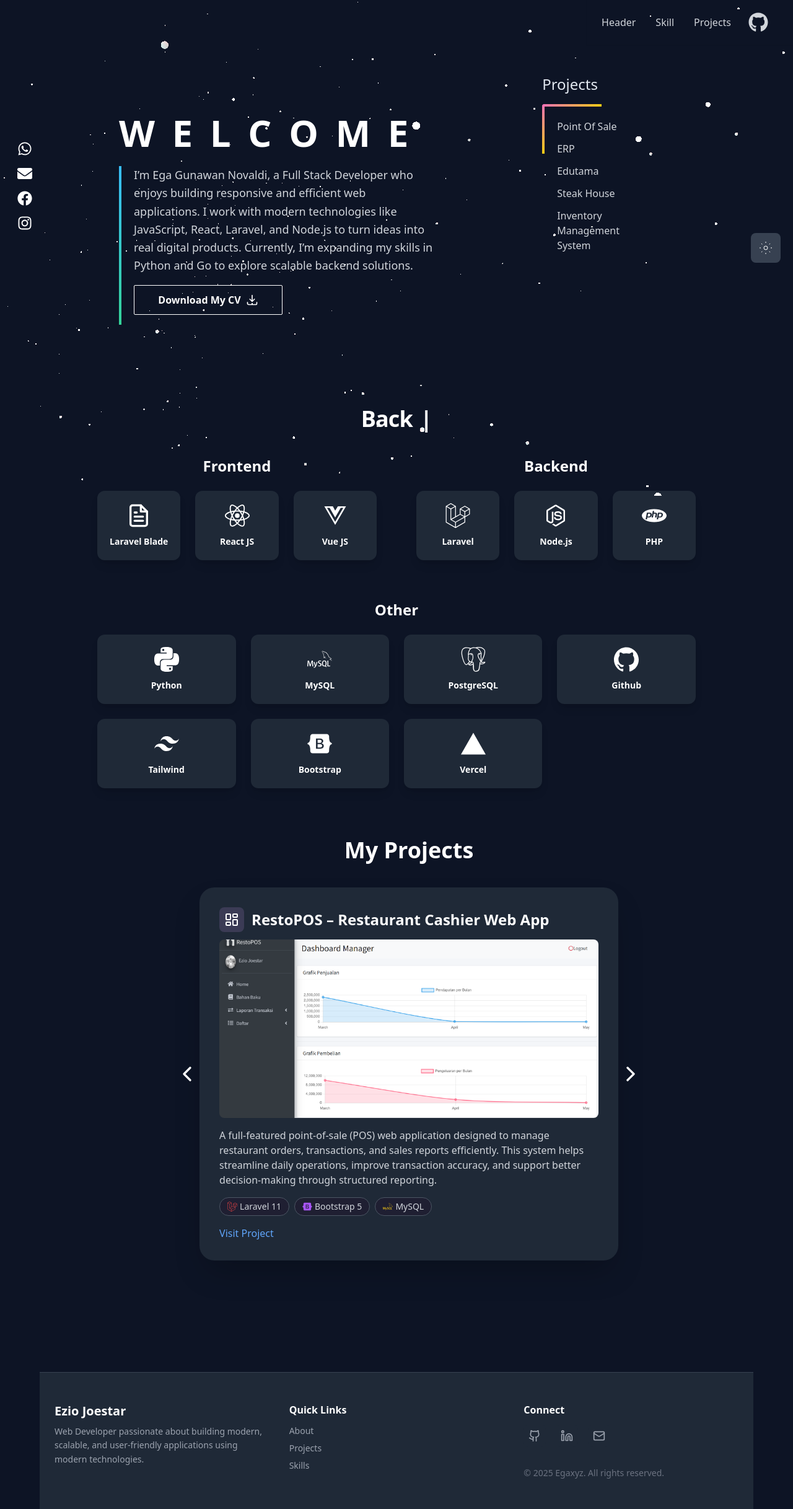
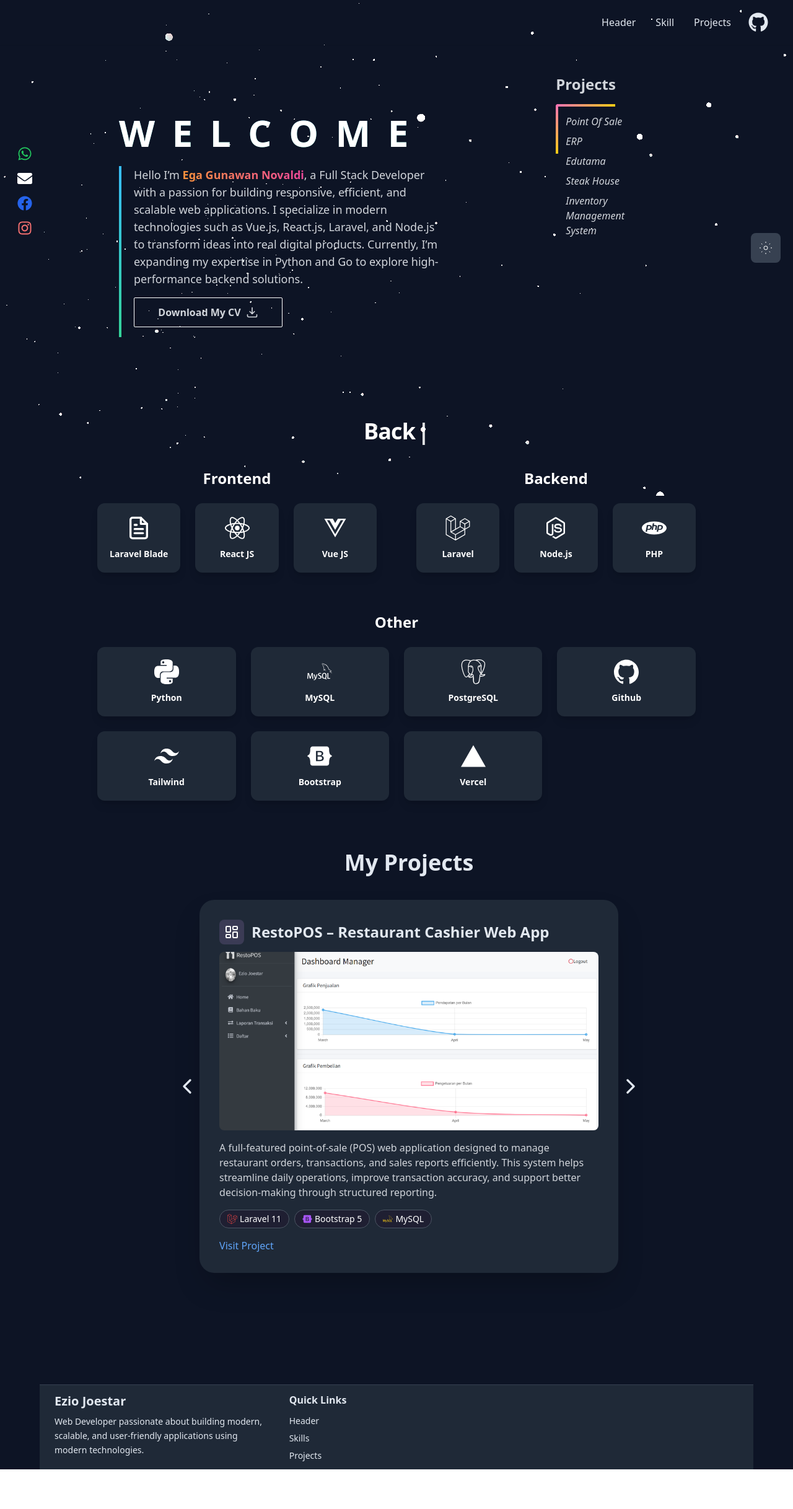
Before and after one commit to Egaxyz/Portofolio, a React (Create React App) app: page / in a window 1280 px wide. Shown: the whole page at 62% size. After the commit the page ends 2371 px from the top, so only its background shows below. Built offline with nearby package versions, Linux system fonts and the light colour scheme.

Commit message:
Feat: Theme Mode

```diff
--- a/src/App.jsx
+++ b/src/App.jsx
@@ -44,7 +44,7 @@
 
       <div className="flex-1 flex flex-col items-center ">
         <div className="flex-1 flex">
-          <Header />
+          <Header theme={theme} />
         </div>
         <div className="flex-1 flex mt-3">
           <About />
--- a/src/components/Contact.jsx
+++ b/src/components/Contact.jsx
@@ -4,26 +4,19 @@
   FaFacebook,
   FaInstagram,
   FaWhatsapp,
-  FaBars,
-  FaTimes,
 } from "react-icons/fa";
 
 export default function Contact() {
-  const [open, setOpen] = useState(false);
+  const [open] = useState(false);
 
   return (
-    <section className="sm:my-52 my-5 ml-1">
-      {/* === MOBILE BURGER MENU (kecil & tanpa jarak) === */}
+    <section className="sm:my-52 my-5">
       <div className="sm:hidden">
-        <button
-          onClick={() => setOpen(!open)}
-          className="text-white text-xl p-1" // lebih kecil & lebih rapat
-        >
+        {/* <button onClick={() => setOpen(!open)} className="text-xl p-1">
           {open ? <FaTimes /> : <FaBars />}
-        </button>
+        </button> */}
       </div>
 
-      {/* === CONTACT LIST === */}
       <ul
         className={`
           ${open ? "block" : "hidden"}
@@ -31,13 +24,15 @@
           space-y-3
           text-lg sm:text-2xl
           relative
-          ml-1
+          p-2
+          dark:bg-transparent
+          bg-slate-500
+          rounded-xl
         `}
       >
-        {/* WhatsApp */}
         <li className="relative h-5 w-5 sm:h-7 sm:w-5">
           <a href="https://wa.me/+6285806428673" target="blank">
-            <FaWhatsapp className="text-white absolute left-0 top-0 transition-all duration-200 hover:scale-150 hover:bg-white hover:text-black hover:rounded-full hover:p-1 hover:m-1 hover:translate-x-2 hover:-translate-y-1" />
+            <FaWhatsapp className="text-green-500 absolute hover:bg-white hover:rounded-full " />
           </a>
         </li>
 
@@ -47,21 +42,21 @@
             href="https://mail.google.com/mail/?view=cm&fs=1&to=egagunawannovaldi@gmail.com"
             target="blank"
           >
-            <FaEnvelope className="text-white absolute left-0 top-0 transition-all duration-200 hover:scale-150 hover:bg-white hover:text-black hover:rounded-full hover:p-1 hover:m-2 hover:translate-x-2 hover:-translate-y-1" />
+            <FaEnvelope className="text-white absolute hover:bg-black dark:hover:text-black " />
           </a>
         </li>
 
         {/* Facebook */}
         <li className="relative h-5 w-5 sm:h-7 sm:w-5">
           <a href="https://www.facebook.com/ezio.joestarii" target="blank">
-            <FaFacebook className="text-white absolute left-0 top-0 transition-all duration-200 hover:scale-150 hover:bg-white hover:text-black hover:rounded-full hover:p-1 hover:m-2 hover:translate-x-2 hover:-translate-y-1" />
+            <FaFacebook className="absolute text-blue-600 hover:bg-white hover:rounded-full " />
           </a>
         </li>
 
         {/* Instagram */}
         <li className="relative h-5 w-5 sm:h-7 sm:w-5">
           <a href="https://www.instagram.com/noval_gunz/" target="blank">
-            <FaInstagram className="text-white absolute left-0 top-0 transition-all duration-200 hover:scale-150 hover:bg-white hover:text-black hover:rounded-full hover:p-1 hover:m-2 hover:translate-x-2 hover:-translate-y-1" />
+            <FaInstagram className="absolute text-red-400 hover:bg-white hover:rounded-full " />
           </a>
         </li>
       </ul>
--- a/src/components/Footer.jsx
+++ b/src/components/Footer.jsx
@@ -2,33 +2,33 @@
 
 export default function Footer() {
   return (
-    <footer className="bg-[#1f2937] border-t border-gray-700 mt-20">
-      <div className="max-w-6xl mx-auto px-6 py-12">
+    <footer className="dark:bg-[#1f2937] bg-slate-400 border-t border-gray-700 mt-20">
+      <div className="max-w-6xl mx-auto px-6 py-3">
         <div className="grid grid-cols-1 md:grid-cols-3 gap-8">
           <div>
-            <h2 className="text-white text-xl font-bold mb-2">Ezio Joestar</h2>
-            <p className="text-gray-400 text-sm leading-relaxed">
+            <h2 className="text-xl font-bold mb-2">Ezio Joestar</h2>
+            <p className=" text-sm leading-relaxed">
               Web Developer passionate about building modern, scalable, and
               user-friendly applications using modern technologies.
             </p>
           </div>
 
           <div>
-            <h3 className="text-white font-semibold mb-3">Quick Links</h3>
-            <ul className="space-y-2 text-gray-400 text-sm">
+            <h3 className="font-semibold mb-3">Quick Links</h3>
+            <ul className="space-y-2  text-sm">
+              <li>
+                <a href="#header" className="hover:text-white transition">
+                  Header
+                </a>
+              </li>
               <li>
                 <a href="#about" className="hover:text-white transition">
-                  About
+                  Skills
                 </a>
               </li>
               <li>
                 <a href="#projects" className="hover:text-white transition">
                   Projects
-                </a>
-              </li>
-              <li>
-                <a href="#about" className="hover:text-white transition">
-                  Skills
                 </a>
               </li>
               {/* <li>
@@ -39,14 +39,14 @@
             </ul>
           </div>
 
-          <div>
-            <h3 className="text-white font-semibold mb-3">Connect</h3>
+          <div className="sm:hidden">
+            <h3 className="font-semibold mb-3">Connect</h3>
             <div className="flex gap-4">
               <a
                 href="https://github.com/Egaxyz"
                 target="_blank"
                 rel="noopener noreferrer"
-                className="p-2 rounded-lg bg-[#1f2937] text-gray-400 hover:text-white hover:bg-gray-700 transition"
+                className="p-2 rounded-lg dark:bg-[#1f2937] bg-slate-500 text-gray-400 hover:text-white hover:bg-gray-700 transition"
               >
                 <Github className="w-5 h-5" />
               </a>
@@ -55,7 +55,7 @@
                 href="http://linkedin.com/in/ega-gunawan-novaldi-765b87348/"
                 target="_blank"
                 rel="noopener noreferrer"
-                className="p-2 rounded-lg bg-[#1f2937] text-gray-400 hover:text-white hover:bg-gray-700 transition"
+                className="p-2 rounded-lg dark:bg-[#1f2937] bg-slate-500 text-gray-400 hover:text-white hover:bg-gray-700 transition"
               >
                 <Linkedin className="w-5 h-5" />
               </a>
@@ -63,7 +63,7 @@
               <a
                 href="https://mail.google.com/mail/?view=cm&fs=1&to=egagunawannovaldi@gmail.com"
                 target="blank"
-                className="p-2 rounded-lg bg-[#1f2937] text-gray-400
+                className="p-2 rounded-lg dark:bg-[#1f2937] bg-slate-500 text-gray-400
                 hover:text-white hover:bg-gray-700 transition"
               >
                 <Mail className="w-5 h-5" />
--- a/src/components/Header.jsx
+++ b/src/components/Header.jsx
@@ -1,8 +1,12 @@
 import Particle from "./Particle";
 
-export default function About() {
+export default function Header({ theme }) {
+  const particleColors =
+    theme === "dark" ? ["#ffffff", "#ffffff"] : ["#84cdee", "#84cdee"];
+  console.log("theme:", theme, particleColors);
+
   return (
-    <section id="header" className="py-10">
+    <section id="header" className="py-10 dark:text-gray-300">
       <div
         style={{
           position: "absolute",
@@ -15,7 +19,8 @@
         }}
       >
         <Particle
-          particleColors={["#ffffff", "#ffffff"]}
+          key={theme}
+          particleColors={particleColors}
           particleCount={500}
           particleSpread={10}
           speed={0.1}
@@ -27,32 +32,44 @@
       </div>
 
       <div className="flex justify-center items-start pt-20">
-        <div className="flex max-w-5xl gap-28 px-16">
+        <div className="flex flex-col lg:flex-row max-w-5xl gap-12 lg:gap-28 px-6 sm:px-10 lg:px-16">
           <div className="flex flex-col mt-16">
-            <h2 className="text-6xl font-bold tracking-widest text-white">
+            <h2
+              className="
+    text-4xl sm:text-5xl lg:text-6xl
+    font-bold tracking-widest
+    bg-gradient-to-b from-sky-400 to-emerald-400
+    bg-clip-text text-transparent
+    dark:text-white
+  "
+            >
               W E L C O M E
             </h2>
 
-            <div className="relative mt-6 pl-6">
-              <span className="absolute left-0 top-0 h-full w-1 bg-gradient-to-b from-sky-400 to-emerald-400" />
+            <div className="relative mt-6 pl-0 lg:pl-6">
+              <span className="hidden lg:block absolute left-0 top-0 h-full w-1 bg-gradient-to-b from-sky-400 to-emerald-400" />
 
-              <p className="text-lg leading-relaxed text-gray-300">
-                I’m Ega Gunawan Novaldi, a Full Stack Developer who enjoys
-                building responsive and efficient web applications. I work with
-                modern technologies like JavaScript, React, Laravel, and Node.js
-                to turn ideas into real digital products. Currently, I’m
-                expanding my skills in Python and Go to explore scalable backend
-                solutions.
+              <p className="text-base sm:text-lg leading-relaxed text-gray-700 dark:text-gray-300">
+                Hello I’m{" "}
+                <span className="font-extrabold text-transparent bg-clip-text bg-gradient-to-r from-orange-400 to-pink-500">
+                  Ega Gunawan Novaldi
+                </span>
+                , a Full Stack Developer with a passion for building responsive,
+                efficient, and scalable web applications. I specialize in modern
+                technologies such as Vue.js, React.js, Laravel, and Node.js to
+                transform ideas into real digital products. Currently, I’m
+                expanding my expertise in Python and Go to explore
+                high-performance backend solutions.
               </p>
+
               <a href="../CV/cv.pdf" download>
                 <button
                   className="
                     flex items-center justify-center gap-2
-                    border border-white font-semibold
+                    border border-black dark:border-white font-semibold
                     w-60 h-12
-                    rounded-sm my-4
-                    text-white
-                    hover:bg-white hover:text-black
+                    rounded-sm my-4 hover:bg-gray-400 hover:text-white
+                    dark:hover:bg-white dark:hover:text-black
                     transition
                   "
                 >
@@ -77,26 +94,39 @@
           </div>
 
           <div className="flex flex-col px-16">
-            <h1 className="text-2xl mb-4">Projects</h1>
-            <div className="relative p-6">
+            <h1 className="text-2xl font-semibold mb-4">Projects</h1>
+            <div className="relative p-4">
               <span className="absolute left-0 top-0 w-24 h-1 bg-gradient-to-r from-pink-400 to-yellow-400 rounded-tl-md" />
 
               <span className="absolute left-0 top-0 h-20 w-1 bg-gradient-to-b from-pink-400 to-yellow-400 rounded-tl-md" />
 
-              <ul className="space-y-3 text-md text-gray-300">
-                <li className="hover:underline hover:cursor-pointer">
+              <ul className="text-md">
+                <a href="https://github.com/Egaxyz/POS-Laravel" target="blank">
+                  <li className="hover:underline italic hover:cursor-pointer pb-1">
                     Point Of Sale
                   </li>
-                <li className="hover:underline hover:cursor-pointer">ERP</li>
-                <li className="hover:underline hover:cursor-pointer">
+                </a>
+                <a href="https://github.com/Egaxyz/erp" target="blank">
+                  <li className="hover:underline italic hover:cursor-pointer py-1">
+                    ERP
+                  </li>
+                </a>
+                <li className="hover:underline italic hover:cursor-pointer py-1">
                   Edutama
                 </li>
-                <li className="hover:underline hover:cursor-pointer">
+                <a
+                  href="https://landing-page-resto-omega.vercel.app/"
+                  target="blank"
+                >
+                  <li className="hover:underline italic hover:cursor-pointer py-1">
                     Steak House
                   </li>
-                <li className="hover:underline hover:cursor-pointer">
+                </a>
+                <a href="https://github.com/Egaxyz/gudang-barang">
+                  <li className="hover:underline italic hover:cursor-pointer py-1">
                     Inventory Management System
                   </li>
+                </a>
               </ul>
             </div>
           </div>
--- a/src/components/Navbar.jsx
+++ b/src/components/Navbar.jsx
@@ -4,35 +4,38 @@
   return (
     <aside
       className=" fixed top-0 right-0
-        w-auto
+        w-full
         shadow-sm
         p-5 pr-10
         flex justify-end
         select-none
         bg-transparent
-        z-50"
+        z-50
+        bg-gray-400
+        dark:bg-transparent
+        "
     >
       <nav className="flex gap-6 text-md font-medium">
         <a
           href="#header"
-          className="text-gray-300 hover:bg-white hover:text-black hover:rounded-full p-1 cursor-pointer"
+          className=" hover:bg-white hover:text-black hover:rounded-full p-1 cursor-pointer"
         >
           Header
         </a>
         <a
           href="#about"
-          className="text-gray-300 hover:bg-white hover:text-black hover:rounded-full p-1 cursor-pointer"
+          className=" hover:bg-white hover:text-black hover:rounded-full p-1 cursor-pointer"
         >
           Skill
         </a>
         <a
           href="#projects"
-          className="text-gray-300 hover:bg-white hover:text-black hover:rounded-full p-1 cursor-pointer"
+          className=" hover:bg-white hover:text-black hover:rounded-full p-1 cursor-pointer"
         >
           Projects
         </a>
         <a href="https://github.com/Egaxyz" target="blank">
-          <FaGithub className="text-gray-300 h-8 w-8 hover:text-black hover:rounded-full  cursor-pointer " />
+          <FaGithub className=" h-8 w-8 hover:text-black hover:rounded-full  cursor-pointer " />
         </a>
       </nav>
     </aside>
--- a/src/components/Projects.jsx
+++ b/src/components/Projects.jsx
@@ -60,7 +60,7 @@
   },
   {
     title: "To-do List – Task Management App",
-    image: "../assets/pos.png",
+    image: "../assets/todo.png",
     description:
       "A simple yet effective task management application that allows users to create, edit, delete, and organize tasks efficiently. Designed to improve productivity, the app provides a clean and intuitive interface for managing daily activities and priorities.",
     icon: <FileCode2 className="w-6 h-6 text-white" />,
@@ -69,7 +69,7 @@
   },
   {
     title: "Enterprise Resource Planning (OnProgress)",
-    image: "../assets/pos.png",
+    image: "../assets/erp.png",
     description:
       "An enterprise-level ERP (Enterprise Resource Planning) application currently under development, built with Next.js, Tailwind CSS, Node.js, Express, and PostgreSQL. The system is designed to manage and integrate core business processes through a modern, responsive interface, focusing on scalability, clean architecture, and efficient data handling.",
     icon: <LayoutDashboard className="w-6 h-6 text-white" />,
@@ -111,19 +111,18 @@
 
   return (
     <section id="projects" className="space-y-10">
-      <h1 className="text-2xl md:text-4xl text-white font-bold text-center">
+      <h1 className="text-2xl md:text-4xl font-bold text-center">
         My Projects
       </h1>
 
       <div className="relative flex items-center justify-center">
         <button
           onClick={prevProject}
-          className="absolute left-[-60px] text-white p-3 md:p-5 hover:bg-gray-700 rounded-full transition"
+          className="absolute left-[-60px] p-3 md:p-5 hover:bg-gray-700 rounded-full transition"
         >
           <ChevronLeft className="w-8 h-8 md:w-10 md:h-10" />
         </button>
 
-        {/* Card */}
         <AnimatePresence mode="wait" custom={direction}>
           <motion.div
             key={project.title}
@@ -134,7 +133,8 @@
             exit="exit"
             transition={{ type: "spring", stiffness: 300, damping: 30 }}
             className="
-              bg-[#1f2937]
+            bg-slate-500
+            dark:bg-[#1f2937]
               p-6 md:p-8
               rounded-3xl shadow-2xl
               flex flex-col
@@ -142,15 +142,13 @@
               min-h-[400px] md:min-h-[500px]
             "
           >
-            {/* Header */}
             <div className="flex items-center gap-3 mb-3">
               <div className="p-2 bg-[#3b3b55] rounded-lg">{project.icon}</div>
-              <h3 className="text-white text-lg md:text-2xl font-semibold">
+              <h3 className=" text-lg md:text-2xl font-semibold">
                 {project.title}
               </h3>
             </div>
 
-            {/* Image */}
             {project.image && (
               <img
                 src={project.image}
@@ -159,12 +157,10 @@
               />
             )}
 
-            {/* Description */}
             <p className="text-gray-300 text-sm md:text-base mb-4">
               {project.description}
             </p>
 
-            {/* Tech Stack */}
             <div className="flex flex-wrap gap-2 mb-4">
               {project.tech.map((tech, i) => (
                 <span
@@ -174,8 +170,10 @@
                     text-xs md:text-sm
                     border border-gray-600
                     px-3 py-1 rounded-full
-                    text-gray-300
-                    bg-[#1f1f32]
+                    bg-slate-400
+                    dark:text-white
+                    text-black
+                    dark:bg-[#1f1f32]
                   "
                 >
                   {iconMap[tech] ?? <FileCode2 className="w-4 h-4" />}
@@ -201,7 +199,7 @@
         {/* Arrow Right */}
         <button
           onClick={nextProject}
-          className="absolute right-[-60px] text-white p-3 md:p-5 hover:bg-gray-700 rounded-full transition"
+          className="absolute right-[-60px]  p-3 md:p-5 hover:bg-gray-700 rounded-full transition"
         >
           <ChevronRight className="w-8 h-8 md:w-10 md:h-10" />
         </button>
--- a/src/components/Skill.jsx
+++ b/src/components/Skill.jsx
@@ -36,7 +36,7 @@
   ];
 
   const TechCard = ({ name, Icon }) => (
-    <div className="flex flex-col items-center justify-center bg-[#1f2937] p-5 rounded-xl shadow-lg hover:scale-105 transition-transform">
+    <div className="flex flex-col items-center justify-center dark:bg-[#1f2937] bg-slate-500 p-5 rounded-xl shadow-lg hover:scale-105 transition-transform">
       <Icon className="w-10 h-10 text-white mb-2" />
       <p className="text-white text-sm mt-1">{name}</p>
     </div>
@@ -48,7 +48,7 @@
       className="font-semibold text-base md:text-base lg:text-2xl px-5 py-20"
     >
       <div className="max-w-6xl items-center mx-auto flex flex-col">
-        <div className="text-4xl text-white text-center">
+        <div className="text-4xl dark:text-white text-black text-center">
           <TextType
             text={["Tech That I use", "Front End", "Back End"]}
             typingSpeed={75}
@@ -58,21 +58,21 @@
           />
         </div>
 
-        {/* Frontend & Backend */}
         <div className="mt-10 w-full grid md:grid-cols-2 gap-16">
-          {/* Frontend */}
           <div>
-            <h3 className="text-2xl mb-6 text-white text-center">Frontend</h3>
+            <h3 className="text-2xl mb-6 dark:text-white text-black text-center">
+              Frontend
+            </h3>
             <div className="grid grid-cols-2 sm:grid-cols-3 md:grid-cols-3 gap-6">
               {frontendTech.map((tech) => (
                 <TechCard key={tech.name} Icon={tech.icon} name={tech.name} />
               ))}
             </div>
           </div>
-
-          {/* Backend */}
           <div>
-            <h3 className="text-2xl mb-6 text-white text-center ">Backend</h3>
+            <h3 className="text-2xl mb-6 dark:text-white text-black text-center ">
+              Backend
+            </h3>
             <div className="grid grid-cols-3 sm:grid-cols-3 md:grid-cols-3 gap-6">
               {backendTech.map((tech) => (
                 <TechCard key={tech.name} Icon={tech.icon} name={tech.name} />
@@ -80,10 +80,10 @@
             </div>
           </div>
         </div>
-
-        {/* Other */}
         <div className="mt-16 w-full">
-          <h3 className="text-2xl mb-6 text-white text-center">Other</h3>
+          <h3 className="text-2xl mb-6 dark:text-white text-black text-center">
+            Other
+          </h3>
           <div className="grid grid-cols-3 md:grid-cols-4 sm:grid-cols-4 gap-6 justify-center">
             {otherTech.map((tech) => (
               <TechCard key={tech.name} Icon={tech.icon} name={tech.name} />
```
Also changed, not shown: public/assets/erp.png (added), public/assets/todo.png (added). Lines whose indentation alone changed are shown as unchanged.
